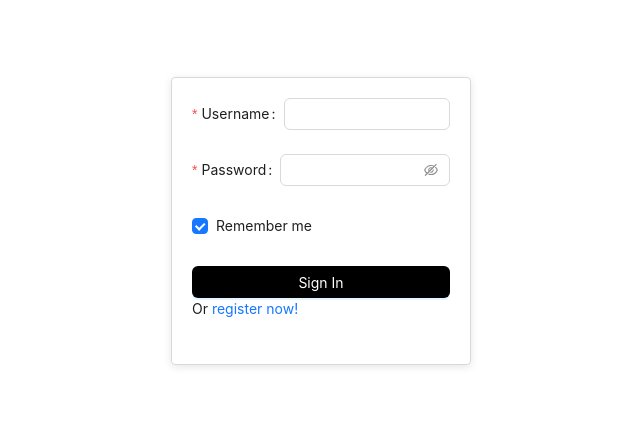
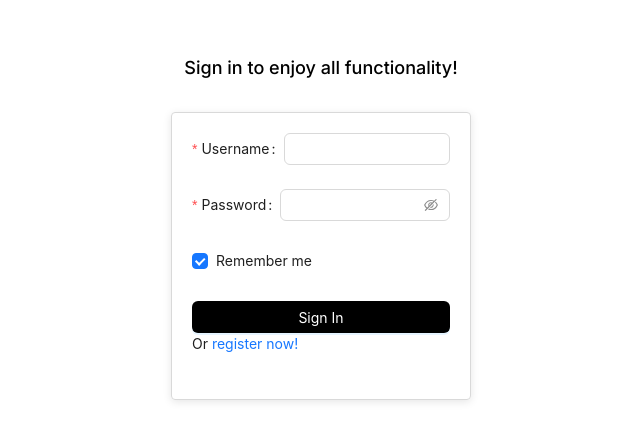
Before and after one commit to zhenekpirozhok/News-Portal, a React (Create React App) app in the folder frontend/: page /login in a window 1280 px wide. Shown: the part 179-620 px from the top of the page, without its empty margins (319-959 px from the left). Built offline with nearby package versions, Linux system fonts and the light colour scheme.

Commit message:
change some styles

```diff
--- a/frontend/src/components/Header/Header.css
+++ b/frontend/src/components/Header/Header.css
@@ -17,5 +17,6 @@
 }
 
 .header-container a.active {
-  font-weight: bold;
+
+  color: #E77CF9;
 }
--- a/frontend/src/components/SignInForm/SignInForm.css
+++ b/frontend/src/components/SignInForm/SignInForm.css
@@ -2,9 +2,17 @@
     display: flex;
     align-items: center;
     justify-content: center;
+    flex-direction: column;
     height: 100vh;
     background-color: white;
   }
+
+.signin-form-title {
+  font-size: 18px;
+  font-weight: 400;
+  font-family: 'Inter';
+  padding-bottom: 20px;
+}
 
 .signin-form {
     max-width: 300px;
--- a/frontend/src/components/SignInForm/SignInForm.js
+++ b/frontend/src/components/SignInForm/SignInForm.js
@@ -1,14 +1,16 @@
-import React from 'react';
-import { Form, Input, Button, Checkbox } from 'antd';
-import './SignInForm.css'; // Import your CSS file
+import React from "react";
+import { Form, Input, Button, Checkbox } from "antd";
+import "./SignInForm.css"; // Import your CSS file
 
 const SignInForm = () => {
   const onFinish = (values) => {
-    console.log('Received values:', values);
+    console.log("Received values:", values);
     // You can add your sign-in logic here
   };
 
   return (
+    <div className="signin-container">
+      <h2 className="signin-form-title">Sign in to enjoy all functionality!</h2>
       <Form
         name="signin-form"
         initialValues={{ remember: true }}
@@ -18,7 +20,7 @@ const SignInForm = () => {
         <Form.Item
           label="Username"
           name="username"
-        rules={[{ required: true, message: 'Please input your username!' }]}
+          rules={[{ required: true, message: "Please input your username!" }]}
         >
           <Input />
         </Form.Item>
@@ -26,7 +28,7 @@ const SignInForm = () => {
         <Form.Item
           label="Password"
           name="password"
-        rules={[{ required: true, message: 'Please input your password!' }]}
+          rules={[{ required: true, message: "Please input your password!" }]}
         >
           <Input.Password />
         </Form.Item>
@@ -38,12 +40,17 @@ const SignInForm = () => {
         </Form.Item>
 
         <Form.Item>
-        <Button type="primary" htmlType="submit" className="signin-form-button">
+          <Button
+            type="primary"
+            htmlType="submit"
+            className="signin-form-button"
+          >
             Sign In
           </Button>
           Or <a href="/">register now!</a>
         </Form.Item>
       </Form>
+    </div>
   );
 };
 
```
Lines whose indentation alone changed are shown as unchanged.
